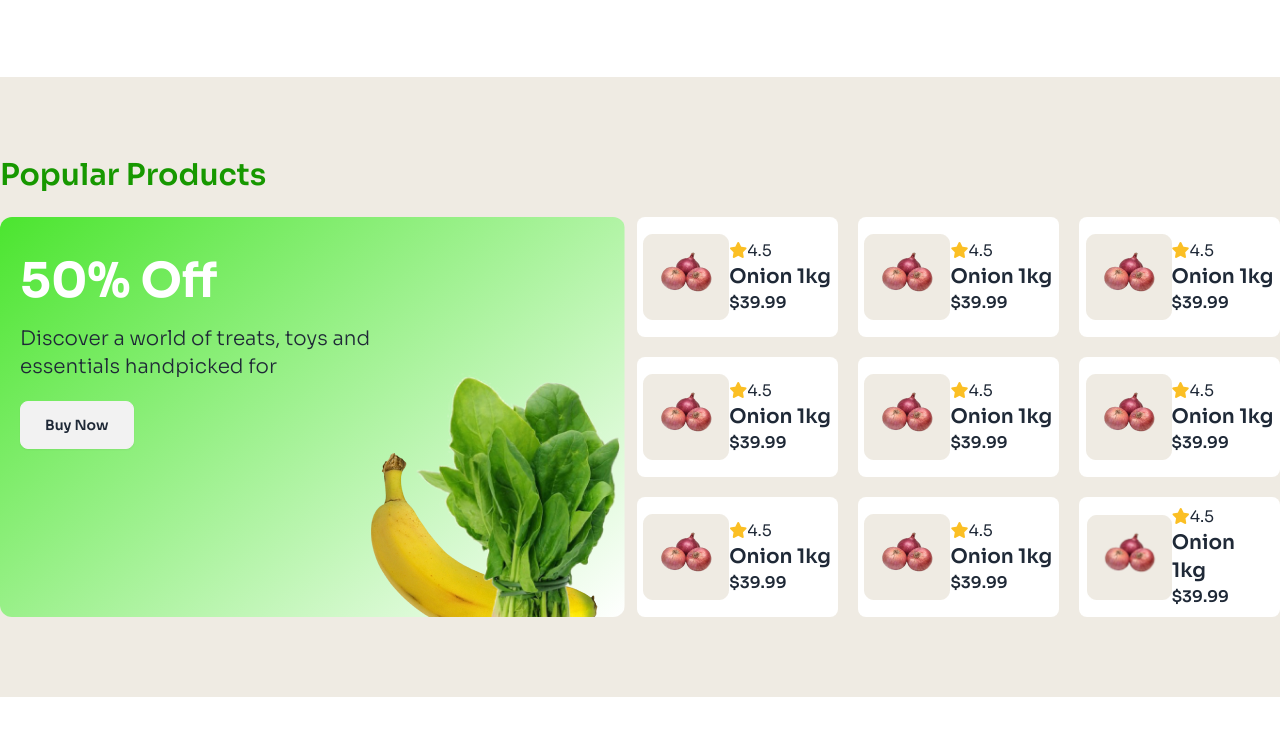
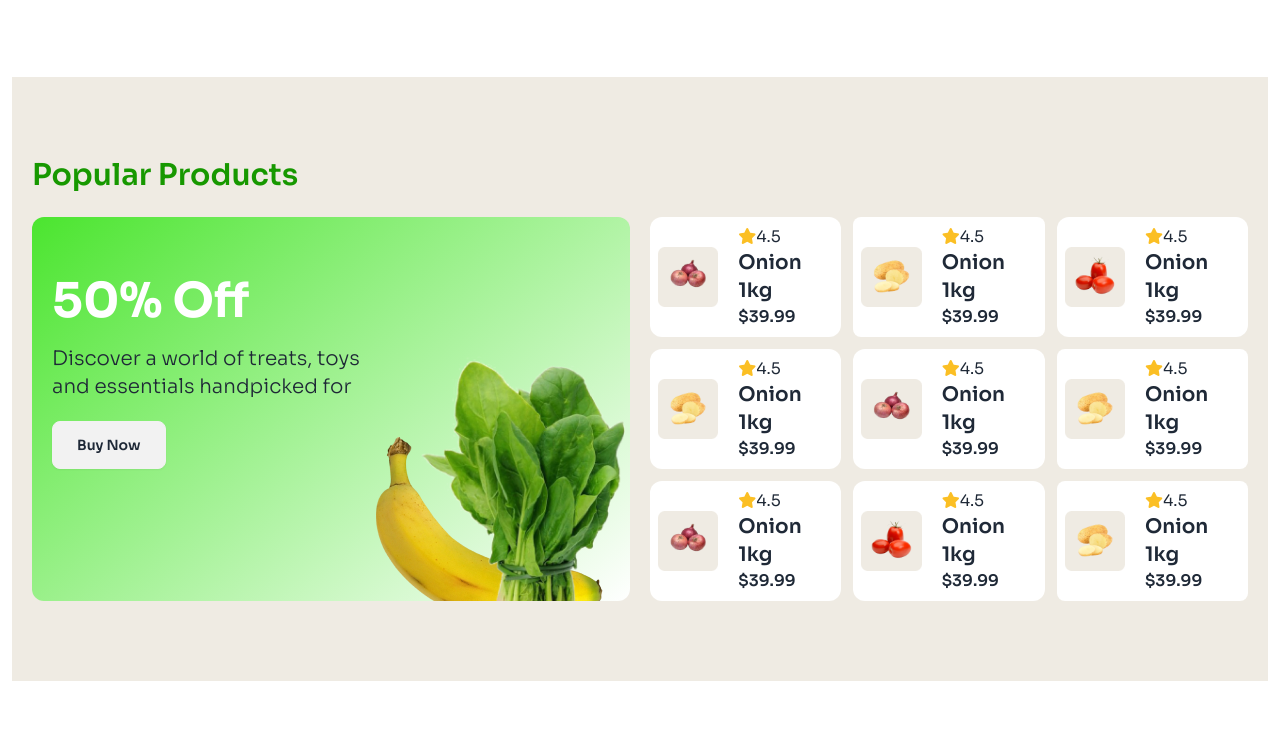
Before and after one commit to rubel6610/tailwind-nature-platter, a plain HTML site: page index.html in a window 1280 px wide. Shown: the part 1575-2310 px from the top of the page. Drawn offline with nearby package versions, Linux system fonts and the light colour scheme.

Commit message:
change popular section flex to grid

```diff
--- a/index.html
+++ b/index.html
@@ -14,6 +14,7 @@
 <link rel="preconnect" href="https://fonts.gstatic.com" crossorigin>
 <link href="https://fonts.googleapis.com/css2?family=Sora:wght@100..800&display=swap" rel="stylesheet">
 <style>
+
     .sora-font{
         font-family: "Sora", serif;;
     }
@@ -53,7 +54,8 @@
         </main>
     </header>
     <!-- services section -->
-    <main class="container my-20 mx-auto">
+    <main  class="mx-5  my-20">
+        <div class="container mx-auto">
         <h1 class="text-3xl text-[#179800] font-semibold pb-10 text-center md:text-start">Services</h1>
         <div class="grid md:grid-cols-3 gap-4">
             <div class="card bg-[#EFEBE3]">
@@ -92,25 +94,28 @@
                     </div>
             </div>
         </div>
+    </div>
     </main>
     <!-- popular products -->
-     <main class="bg-[#EFEBE3] my-20">
+     <main class="bg-[#EFEBE3] my-20 mx-3">
 
-        <div class="container mx-auto py-20 ">
+        <div class="container mx-auto py-20 px-5">
             <h1 class="text-3xl text-[#179800] font-semibold text-center md:text-start">Popular Products</h1>
             <br>
-            <div class="flex flex-col md:flex-row  gap-3 ">
-                <div class=" ps-5  bg-no-repeat bg-right-bottom rounded-xl" style="background-image: url(assets/vegetable-offer.png), linear-gradient(140deg,#4be52f, white); ">
+            <!-- full 2card -->
+            <div class="grid grid-cols-1 md:grid-cols-2 gap-5 ">
+                <div class=" p-5  bg-no-repeat bg-right-bottom rounded-xl  col-span-1 " style="background-image: url(assets/vegetable-offer.png), linear-gradient(140deg,#4be52f, white); ">
                   <h1 class="text-5xl  text-white font-bold mt-10">50% Off</h1>
-                  <p class="text-xl font-light my-5 w-3/4">Discover a world of treats, toys and essentials handpicked for</p>
+                  <p class="text-xl font-light my-5 w-3/5">Discover a world of treats, toys and essentials handpicked for</p>
                   <button class="btn px-6">Buy Now</button>
 
 
                 </div>
-                <div class="grid grid-cols-2 md:grid-cols-3 md:grid-rows-3 gap-5">
-                   <div class=" flex bg-white items-center justify-center  rounded-lg ">
+                <!-- grid card -->
+                <div class="grid grid-cols-2 md:grid-cols-3 gap-3">
+                   <div class=" flex bg-white items-center justify-center  rounded-xl p-2">
                     <figure>
-                         <img class=""  src="assets/Group 16.png" alt="">
+                         <img class="w-3/4"  src="assets/Group 16.png" alt="">
                     </figure>
                     <div class="">
                         <i class="fa-solid fa-star text-amber-400"> </i><span >4.5</span>
@@ -118,9 +123,9 @@
                         <h5 class="font-semibold">$39.99</h5>
                     </div>
                    </div>
-                   <div class=" flex bg-white items-center justify-center rounded-lg ">
+                   <div class=" flex bg-white items-center justify-center rounded-lg p-2">
                     <figure>
-                         <img class="w-full"  src="assets/Group 16.png" alt="">
+                         <img class="w-3/4"  src="assets/Group 16 (2).png" alt="">
                     </figure>
                     <div class="">
                         <i class="fa-solid fa-star text-amber-400"> </i><span >4.5</span>
@@ -128,9 +133,9 @@
                         <h5 class="font-semibold">$39.99</h5>
                     </div>
                    </div>
-                   <div class=" flex bg-white items-center justify-center  rounded-lg ">
+                   <div class=" flex bg-white items-center justify-center  rounded-xl p-2 ">
                     <figure>
-                         <img class="w-full"  src="assets/Group 16.png" alt="">
+                         <img class="w-3/4"  src="assets/Group 16 (1).png" alt="">
                     </figure>
                     <div class="">
                         <i class="fa-solid fa-star text-amber-400"> </i><span >4.5</span>
@@ -138,9 +143,9 @@
                         <h5 class="font-semibold">$39.99</h5>
                     </div>
                    </div>
-                   <div class=" flex bg-white items-center justify-center  rounded-lg ">
+                   <div class=" flex bg-white items-center justify-center  rounded-xl p-2 ">
                     <figure>
-                         <img class="w-full"  src="assets/Group 16.png" alt="">
+                         <img class="w-3/4"  src="assets/Group 16 (2).png" alt="">
                     </figure>
                     <div class="">
                         <i class="fa-solid fa-star text-amber-400"> </i><span >4.5</span>
@@ -148,9 +153,9 @@
                         <h5 class="font-semibold">$39.99</h5>
                     </div>
                    </div>
-                   <div class=" flex bg-white items-center justify-center  rounded-lg ">
+                   <div class=" flex bg-white items-center justify-center  rounded-xl p-2 ">
                     <figure>
-                         <img class="w-full"  src="assets/Group 16.png" alt="">
+                         <img class="w-3/4"  src="assets/Group 16.png" alt="">
                     </figure>
                     <div class="">
                         <i class="fa-solid fa-star text-amber-400"> </i><span >4.5</span>
@@ -158,9 +163,9 @@
                         <h5 class="font-semibold">$39.99</h5>
                     </div>
                    </div>
-                   <div class=" flex bg-white items-center justify-center rounded-lg ">
+                   <div class=" flex bg-white items-center justify-center rounded-lg p-2">
                     <figure>
-                         <img class="w-full"  src="assets/Group 16.png" alt="">
+                         <img class="w-3/4"  src="assets/Group 16 (2).png" alt="">
                     </figure>
                     <div class="">
                         <i class="fa-solid fa-star text-amber-400"> </i><span >4.5</span>
@@ -168,9 +173,9 @@
                         <h5 class="font-semibold">$39.99</h5>
                     </div>
                    </div>
-                   <div class=" flex bg-white items-center justify-center  rounded-lg ">
+                   <div class=" flex bg-white items-center justify-center  rounded-xl p-2 ">
                     <figure>
-                         <img class="w-full"  src="assets/Group 16.png" alt="">
+                         <img class="w-3/4"  src="assets/Group 16.png" alt="">
                     </figure>
                     <div class="">
                         <i class="fa-solid fa-star text-amber-400"> </i><span >4.5</span>
@@ -178,9 +183,9 @@
                         <h5 class="font-semibold">$39.99</h5>
                     </div>
                    </div>
-                   <div class=" flex bg-white items-center justify-center  rounded-lg ">
+                   <div class=" flex bg-white items-center justify-center  rounded-xl p-2 ">
                     <figure>
-                         <img class="w-full"  src="assets/Group 16.png" alt="">
+                         <img class="w-3/4"  src="assets/Group 16 (1).png" alt="">
                     </figure>
                     <div class="">
                         <i class="fa-solid fa-star text-amber-400"> </i><span >4.5</span>
@@ -188,9 +193,9 @@
                         <h5 class="font-semibold">$39.99</h5>
                     </div>
                    </div>
-                   <div class=" flex bg-white items-center justify-center px-2 py-2 rounded-lg ">
+                   <div class=" flex bg-white items-center justify-center  p-2 rounded-lg ">
                     <figure>
-                         <img class="w-full"  src="assets/Group 16.png" alt="">
+                         <img class="w-3/4"  src="assets/Group 16 (2).png" alt="">
                     </figure>
                     <div class="">
                         <i class="fa-solid fa-star text-amber-400"> </i><span >4.5</span>
@@ -204,5 +209,6 @@
         </div>
 
      </main>
+
 </body>
 </html>
```
